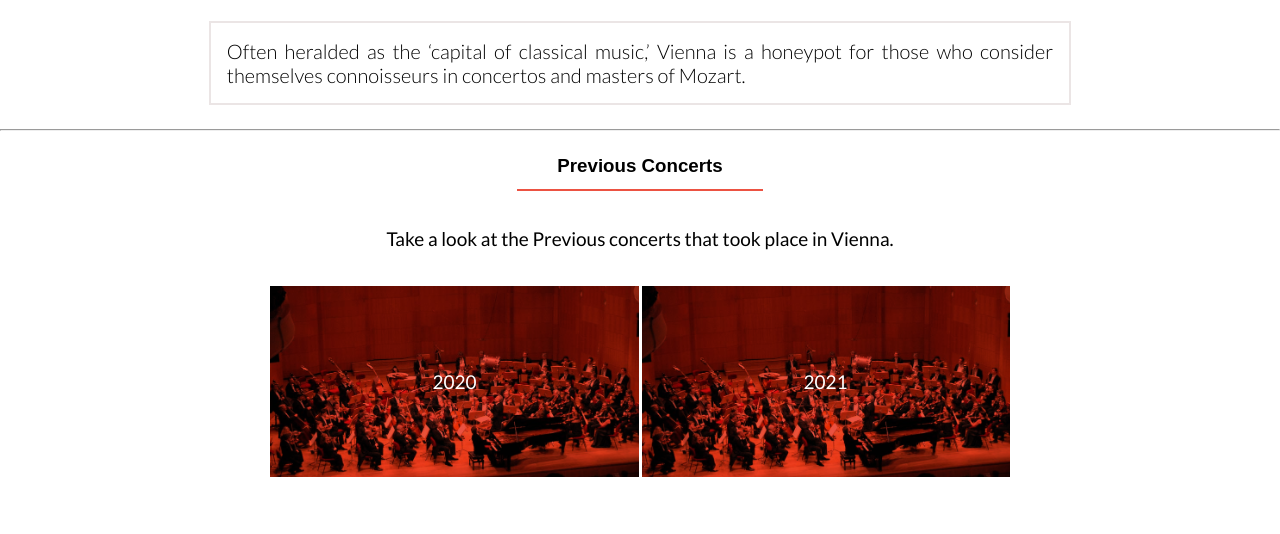
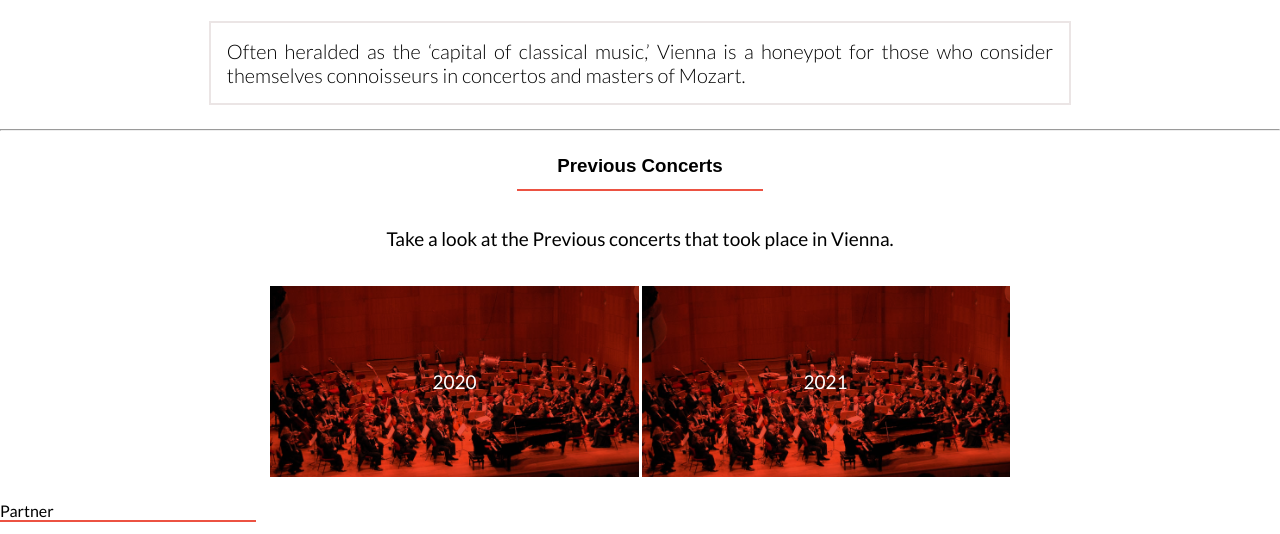
Before and after one commit to andgarzonmal/Capstone-project-, a website: page about.html in a window 1280 px wide. Shown: the part 1047-1581 px from the top of the page. Before the commit the page ends 1548 px from the top, so only its background shows below. Drawn offline with Linux system fonts and the light colour scheme; a web font is replaced by a local one.

Commit message:
➕ Add linters changes to about section

```diff
--- a/about.html
+++ b/about.html
@@ -122,9 +122,7 @@
       </div>
     </article>
   </section>
-
   <hr/>
-
   <section class="about-concerts-container">
     <article class="about-concerts">
       <h3 class="about-concerts-title">Previous Concerts</h3>
@@ -140,6 +138,14 @@
       </div>
     </article>
   </section>
+
+  <section class="about-footer">
+    <footer class="about-footer">
+      <p>Partner</p>
+      <div class="about-logo-line"></div>
+    </footer>
+  </section>
+
   <script src="./index.js"></script>
 </body>
 </html>
```
